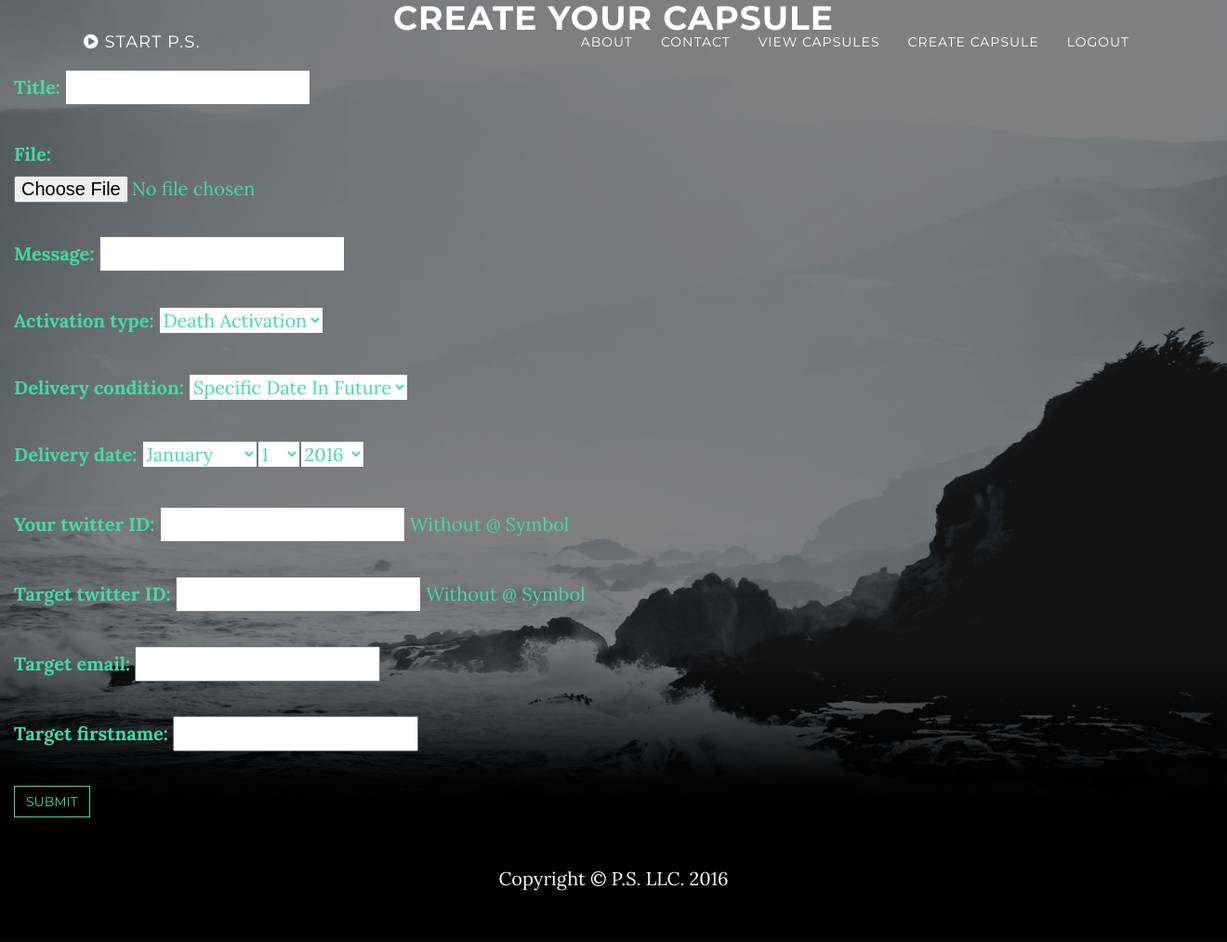
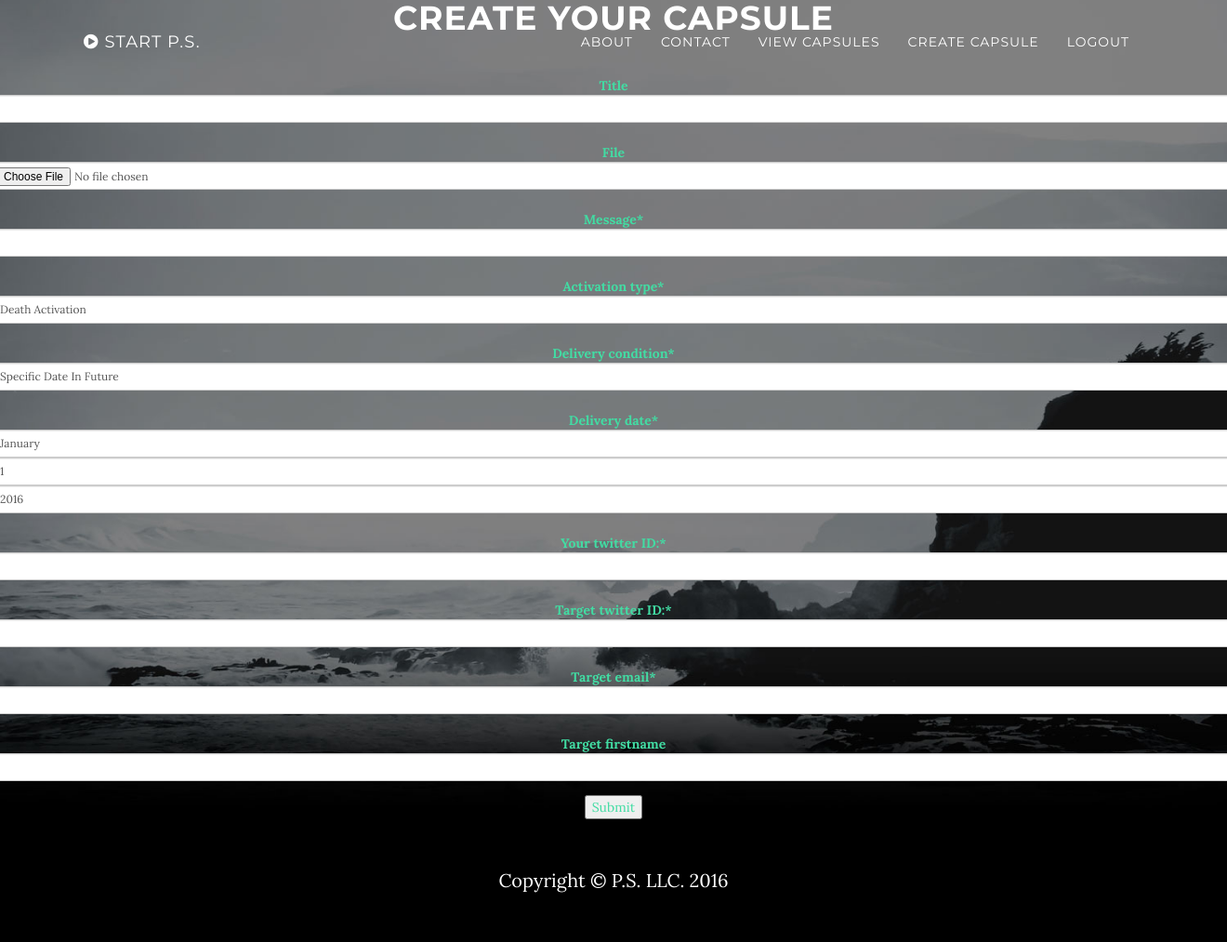
Before and after one commit to Onebrownsound/PS, a Django app: page /create_capsule/ in a window 1320 px wide; the page is wider, and only the part inside the window is pictured. Shown: that part at 93% size. Before the commit the page ends 958 px from the top of that part, so only its background shows below. Run offline with Django 3.2, Linux system fonts and the light colour scheme; a user stored in the database is signed in; parts of the project's set-up code (start-up, migrations or seed data) failed here and were passed over; some libraries are stand-ins or nearby versions.

Commit message:
Attempting to get prettier forms in django.

```diff
--- a/PS_Prototype/settings.py
+++ b/PS_Prototype/settings.py
@@ -35,7 +35,8 @@
     'django.contrib.sessions',
     'django.contrib.messages',
     'django.contrib.staticfiles',
-    'core'
+    'core',
+    'crispy_forms',
 
 ]
 
@@ -133,3 +134,5 @@
 EMAIL_HOST_PASSWORD = 'Redmen31!'
 EMAIL_PORT = 587
 EMAIL_USE_TLS = True
+
+CRISPY_TEMPLATE_PACK = 'bootstrap3'
--- a/core/forms.py
+++ b/core/forms.py
@@ -3,6 +3,9 @@
 from .models import Capsule
 from django.core import validators
 from django.core.exceptions import ValidationError
+from crispy_forms.helper import FormHelper
+from crispy_forms.layout import Layout, Div, Submit, HTML, Button, Row, Field
+from crispy_forms.bootstrap import AppendedText, PrependedText, FormActions
 
 
 class RegisterUserForm(forms.ModelForm):
@@ -34,13 +37,24 @@
 
 class CapsuleForm(forms.ModelForm):
     delivery_date = forms.DateField(widget=forms.SelectDateWidget())
-    author_twitter = forms.CharField(max_length=40, label='Your twitter ID:', help_text='Without @ Symbol', )
-    target_twitter = forms.CharField(max_length=40, label='Target twitter ID:', help_text='Without @ Symbol')
+    author_twitter = forms.CharField(max_length=40, label='Your twitter ID:')
+    target_twitter = forms.CharField(max_length=40, label='Target twitter ID:')
     message = forms.CharField(max_length=1000)
     target_email = forms.EmailField()
+
     class Meta:
         model = Capsule
         fields = (
             'title', 'file', 'message', 'activation_type', 'delivery_condition', "delivery_date", 'author_twitter',
             'target_twitter', 'target_email', 'target_firstname'
         )
+        # Uni-form
+
+    helper = FormHelper()
+    helper.form_class = 'form-group '
+
+    helper.layout = Layout(
+        Field('title', css_class='indigo')
+
+
+    )
--- a/core/templates/create_capsule.html
+++ b/core/templates/create_capsule.html
@@ -2,25 +2,20 @@
 {% block content %}
     <header class="intro">
         <div class="intro-body">
-            <div class="row">
             <h1>Create Your Capsule</h1>
-                <div class="col-lg-12 text-left ">
-                    <div class="col-lg-12 ">
             {% if invalid %}
                 <p>Error Message Here</p>
             {% endif %}
             {% if form.errors %}
                 {{ form.errors }} <!-- display the form errors if they exist -->
             {% endif %}
-                        <form id='form' class="form-horizontal indigo clear-form" action="" method="POST"
+            <form id='form' class="form-horizontal indigo form-group-sm " action="" method="POST"
                   enctype="multipart/form-data">
                 {% csrf_token %}
-                            {{ form.as_p }}
-                            <input type="submit" class="btn btn-default" value="Submit"/>
+                {% load crispy_forms_tags %}
+                {{ form|crispy }}
+                <input class="submit" type="submit" value="Submit">
             </form>
-                    </div>
-                </div>
-            </div>
         </div>
     </header>
 {% endblock %}
```
Lines whose indentation alone changed are shown as unchanged.
